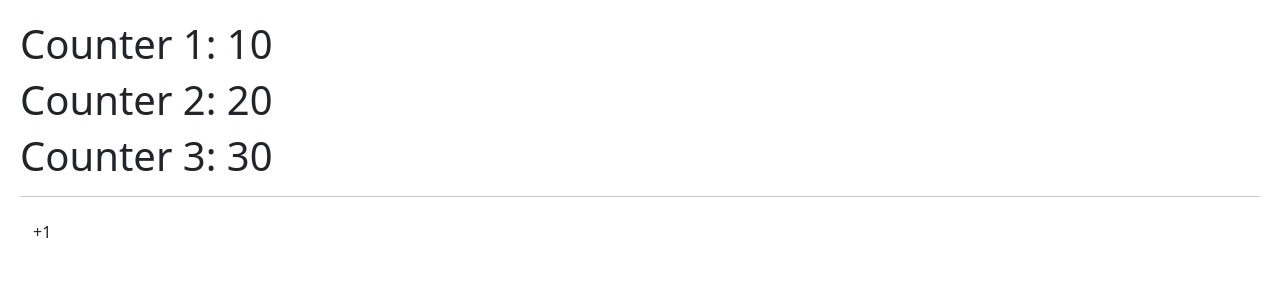
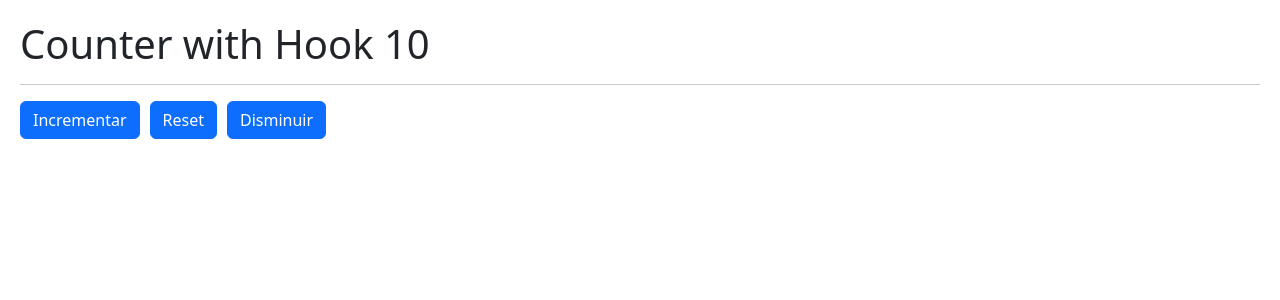
Before and after one commit to OscarAristizabalDev/reactjs-hooks-app, a React (Vite) app: page / in a window 1280 px wide. Shown: the top 300 px of the page. Built offline with nearby package versions, Linux system fonts and the light colour scheme.

Commit message:
Se crea un custom hook en una ejemplo de contadores

```diff
--- /dev/null
+++ b/src/01-useState/CounterWithCustomHool.tsx
@@ -0,0 +1,20 @@
+import { useCounter } from "../hooks/UseCounter"
+
+export const CounterWithCustomHool = () => {
+
+    // Se realiza la destructuracion al objeto que retorna el custom hook useCounter
+    // Se esta obtieno las funciones que retorna el custom hook
+    const { counter, incrementar, disminuir, resetear } = useCounter();
+
+    return (
+        <>
+            <h1>Counter with Hook {counter}</h1>
+            <hr />
+
+            <button className="btn btn-primary" onClick={() => incrementar(2)}>Incrementar</button>
+            <button className="btn btn-primary" onClick={resetear}>Reset</button>
+            {/* <button className="btn btn-primary" onClick={resetear}>Reset</button>  otra forma de llamar la funcion, es igual */}
+            <button className="btn btn-primary" onClick={() => disminuir(2)}>Disminuir</button>
+        </>
+    )
+}
--- /dev/null
+++ b/src/hooks/UseCounter.ts
@@ -0,0 +1,27 @@
+import { useState } from "react"
+
+export const useCounter =  (initialValue = 10) => {
+
+    const [counter, setCounter] = useState(initialValue);
+
+    const incrementar = (value = 1) => {
+        setCounter(counter + value);
+    };
+
+    const disminuir = (value = 1) => {
+        if(counter === 0) return;
+        setCounter(counter - value)
+    };
+
+    const resetear = () => {
+        setCounter(initialValue);
+    }
+
+    // Un objeto puede retornar funciones
+    return {
+        counter,
+        incrementar,
+        disminuir,
+        resetear
+    }
+}
--- a/src/main.tsx
+++ b/src/main.tsx
@@ -3,12 +3,13 @@ import ReactDOM from 'react-dom/client'
 
 
 // import { HooksApp } from './HooksApp'
-import { CounterApp } from './01-useState/CounterApp'
+// import { CounterApp } from './01-useState/CounterApp'
+import { CounterWithCustomHool } from './01-useState/CounterWithCustomHool'
 
 import './index.css'
 
 ReactDOM.createRoot(document.getElementById('root') as HTMLElement).render(
   <React.StrictMode>
-    <CounterApp />
+    <CounterWithCustomHool />
   </React.StrictMode>,
 )
```
